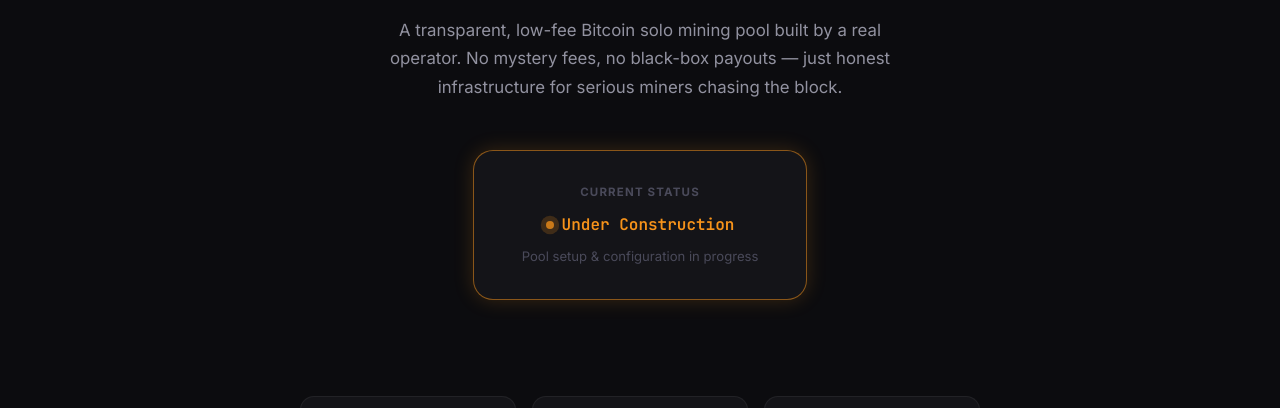
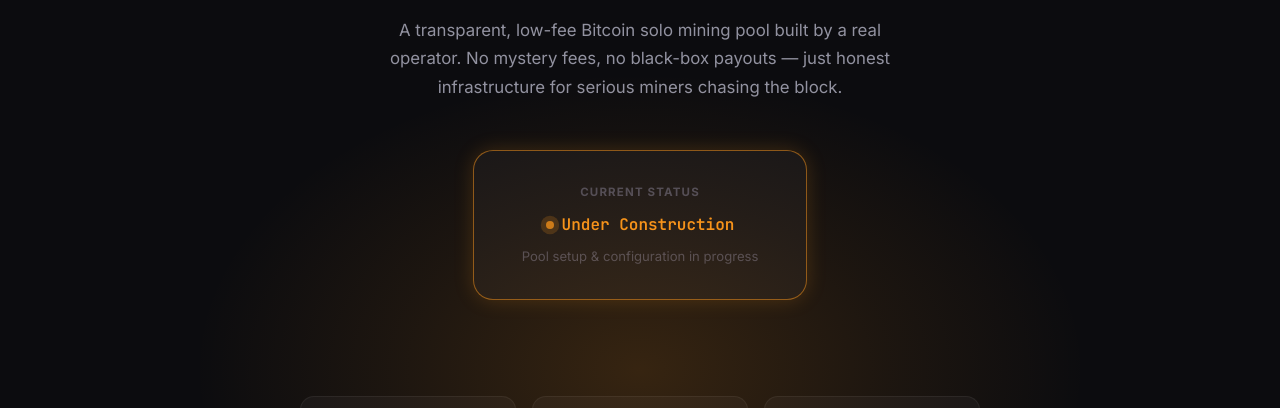
Before and after one commit to slayerinokc/faithmining, a plain HTML site: page faithmining-solo/index.html in a window 1280 px wide. Shown: the part 320-728 px from the top of the page. Drawn offline with Linux system fonts and the light colour scheme.

Commit message:
Add hero orange glow to faithmining.net and solo.faithmining.net

```diff
--- a/faithmining-solo/index.html
+++ b/faithmining-solo/index.html
@@ -109,6 +109,17 @@
       align-items: center;
       justify-content: center;
       padding: 80px 0;
+      position: relative;
+    }
+    main::before {
+      content: '';
+      position: absolute;
+      top: 50%; left: 50%;
+      transform: translate(-50%, -50%);
+      width: 900px;
+      height: 600px;
+      background: radial-gradient(ellipse at center, rgba(247,147,26,0.18) 0%, rgba(247,147,26,0.07) 40%, transparent 70%);
+      pointer-events: none;
     }
 
     /* ── Hero ── */
```
